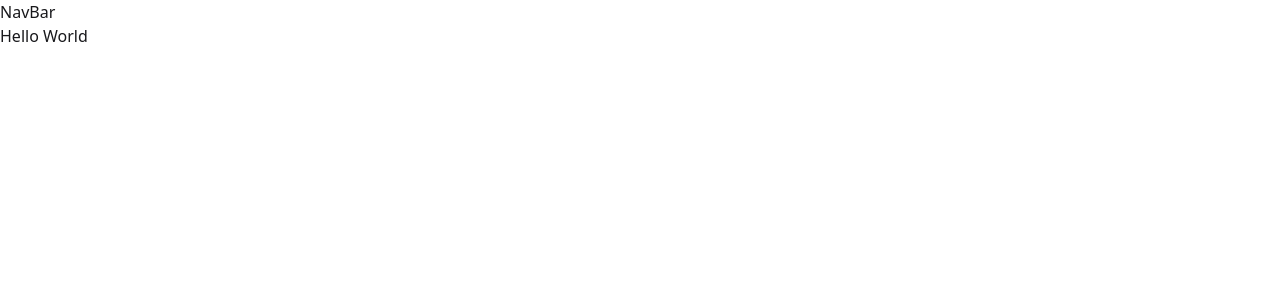
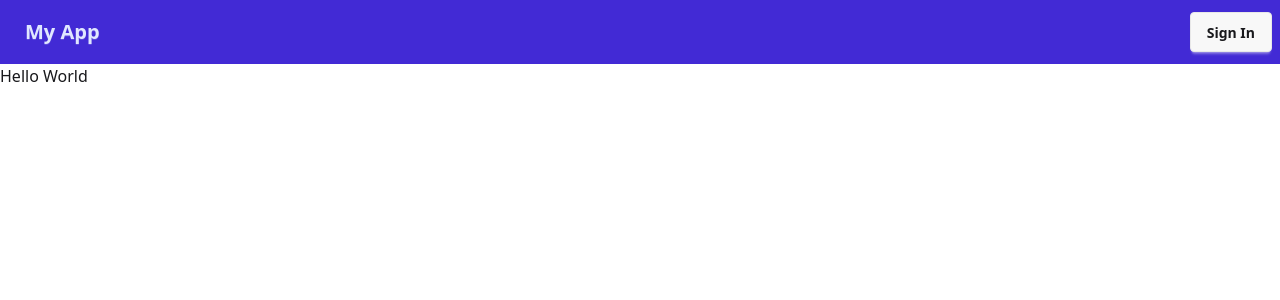
Before and after one commit to milicevica/nuxt-template, a Nuxt app: page / in a window 1280 px wide. Shown: the top 300 px of the page. Built offline with nearby package versions, Linux system fonts and the light colour scheme.

Commit message:
update NavBar component

```diff
--- a/app/components/app/nav-bar.vue
+++ b/app/components/app/nav-bar.vue
@@ -1,3 +1,13 @@
 <template>
-  <div>NavBar</div>
+  <div class="navbar bg-primary text-primary-content">
+    <div class="navbar-start">
+      <NuxtLink to="/" class="btn btn-ghost text-xl">
+        My App
+      </NuxtLink>
+    </div>
+
+    <div class="navbar-end">
+      <a class="btn">Sign In</a>
+    </div>
+  </div>
 </template>
```
